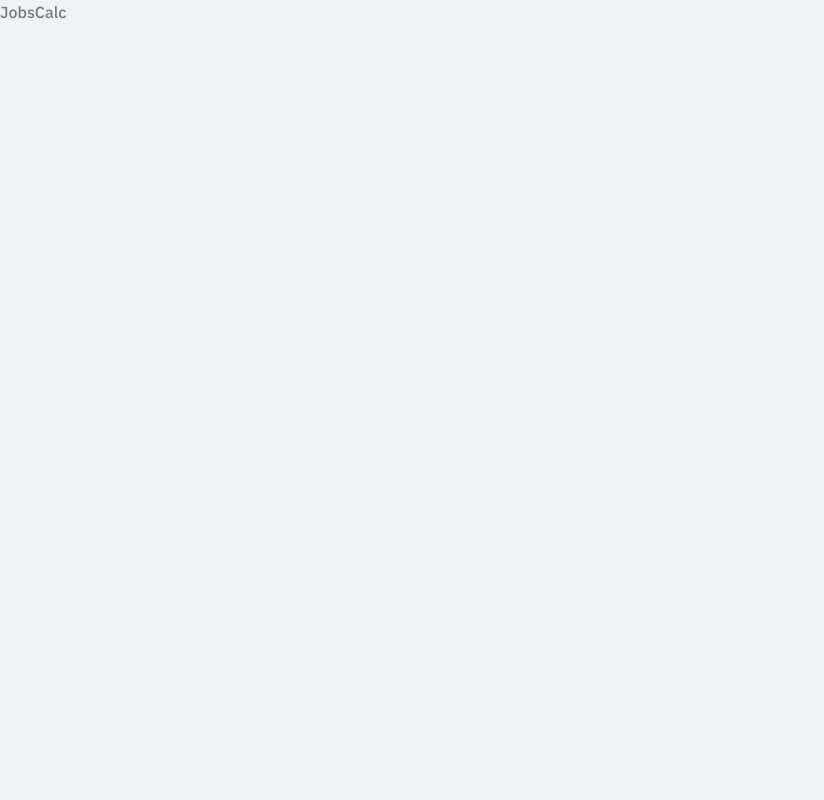
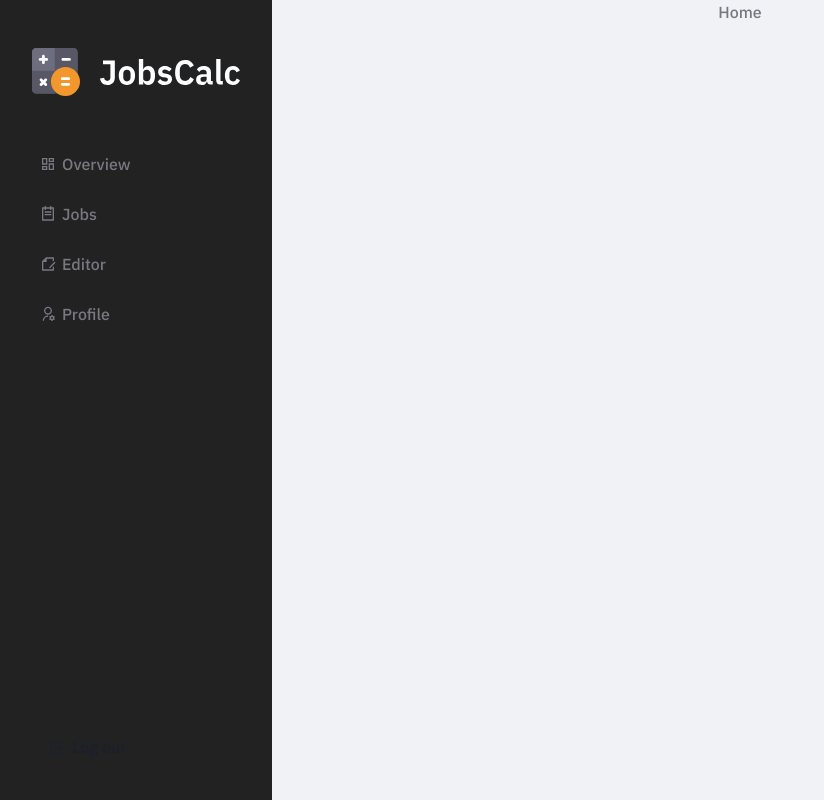
Before and after one commit to Dailton-Bastos/jobs-calc, a React (Vite) app: page / in a window 1280 px wide. Shown: the whole page, without its empty margins (0-824 px from the left). Built offline with nearby package versions, Linux system fonts and the light colour scheme.

Commit message:
feat: add sidebar component

```diff
--- a/package.json
+++ b/package.json
@@ -22,6 +22,7 @@
     "framer-motion": "^6",
     "react": "^18.2.0",
     "react-dom": "^18.2.0",
+    "react-icons": "^4.4.0",
     "styled-components": "^5.3.5",
     "vite-plugin-svgr": "^2.1.0",
     "vite-tsconfig-paths": "^3.5.0"
--- a/src/App.tsx
+++ b/src/App.tsx
@@ -1,5 +1,5 @@
-import React from 'react';
+import { Home } from '~/pages/Home';
 
 export const App = () => {
-  return <div>JobsCalc</div>;
+  return <Home />;
 };
--- /dev/null
+++ b/src/components/Sidebar/NavLink/index.tsx
@@ -0,0 +1,32 @@
+import { IconType } from 'react-icons';
+
+import { ListItem, Flex, Link, Icon, Text } from '@chakra-ui/react';
+
+type Props = {
+  children: string;
+  url: string;
+  icon: IconType;
+};
+
+export const NavLink = ({ children, url, icon }: Props) => {
+  return (
+    <ListItem>
+      <Link
+        href={url}
+        w="100%"
+        px="2"
+        display="inline-block"
+        color="gray.500"
+        _hover={{
+          textDecor: 'none',
+          color: 'white',
+        }}
+      >
+        <Flex gap="1.5" align="center">
+          <Icon as={icon} />
+          <Text as="span">{children}</Text>
+        </Flex>
+      </Link>
+    </ListItem>
+  );
+};
--- /dev/null
+++ b/src/components/Sidebar/index.tsx
@@ -0,0 +1,61 @@
+import {
+  RiDashboardLine,
+  RiTodoLine,
+  RiFileEditLine,
+  RiUserSettingsLine,
+  RiLogoutBoxRLine,
+} from 'react-icons/ri';
+
+import { Box, List, Flex, Button } from '@chakra-ui/react';
+
+import { Logo } from '~/components/Logo';
+
+import { NavLink } from './NavLink';
+
+export const Sidebar = () => {
+  return (
+    <Flex
+      direction="column"
+      bg="black"
+      pt="12"
+      pb="8"
+      px="8"
+      h="100%"
+      minW="200px"
+    >
+      <Logo />
+
+      <List spacing={6} mt="14">
+        <NavLink icon={RiDashboardLine} url="/">
+          Overview
+        </NavLink>
+
+        <NavLink icon={RiTodoLine} url="/jobs">
+          Jobs
+        </NavLink>
+
+        <NavLink icon={RiFileEditLine} url="/editor">
+          Editor
+        </NavLink>
+
+        <NavLink icon={RiUserSettingsLine} url="/profile">
+          Profile
+        </NavLink>
+      </List>
+
+      <Box mt="auto">
+        <Button
+          leftIcon={<RiLogoutBoxRLine />}
+          variant="solid"
+          bg="black"
+          _hover={{
+            bg: 'black',
+            color: 'white',
+          }}
+        >
+          Log out
+        </Button>
+      </Box>
+    </Flex>
+  );
+};
--- /dev/null
+++ b/src/pages/Home/index.tsx
@@ -0,0 +1,29 @@
+import { Box, Container, Grid, GridItem } from '@chakra-ui/react';
+
+import { Sidebar } from '~/components/Sidebar';
+
+export const Home = () => {
+  return (
+    <Box as="section" w="100%">
+      <Grid
+        templateAreas={`"sidebar main"
+          "sidebar main"`}
+        gridTemplateColumns={'200px 1fr'}
+      >
+        <GridItem area={'sidebar'}>
+          <Box position="fixed" h="100%">
+            <Sidebar />
+          </Box>
+        </GridItem>
+
+        <GridItem area={'main'}>
+          <Container as="main" maxW="1440px" centerContent px="16">
+            <Container maxW="1120px" centerContent>
+              <Box as="main">Home</Box>
+            </Container>
+          </Container>
+        </GridItem>
+      </Grid>
+    </Box>
+  );
+};
--- a/src/styles/theme.ts
+++ b/src/styles/theme.ts
@@ -2,6 +2,7 @@ import { extendTheme } from '@chakra-ui/react';
 
 const theme = extendTheme({
   colors: {
+    black: '#222222',
     gray: {
       '50': '#F0F2F5',
       '500': '#787880',
```
Also changed, not shown: src/assets/logo.svg (added), 1 other file (tests, documents, lock files or other folders).
